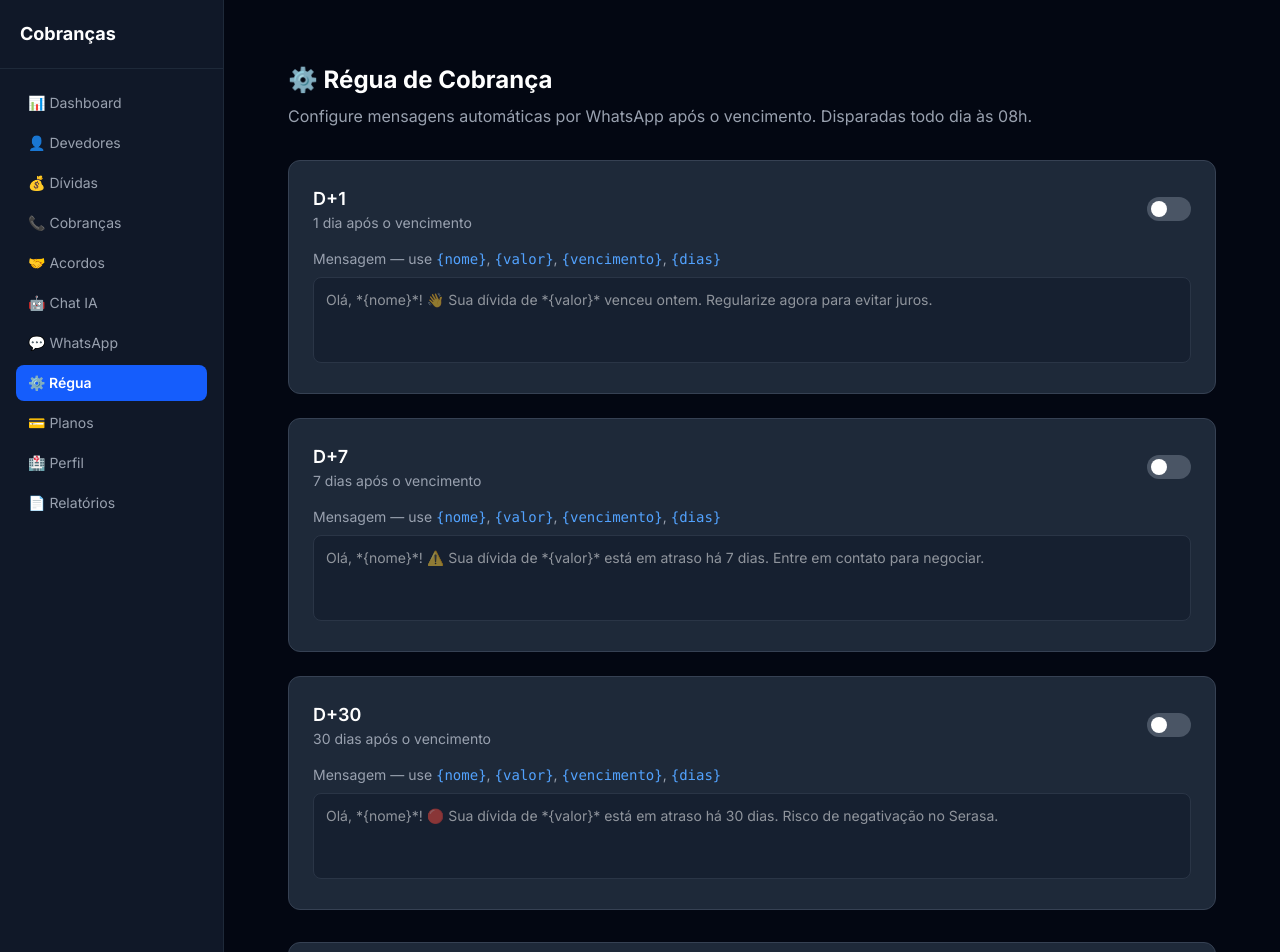
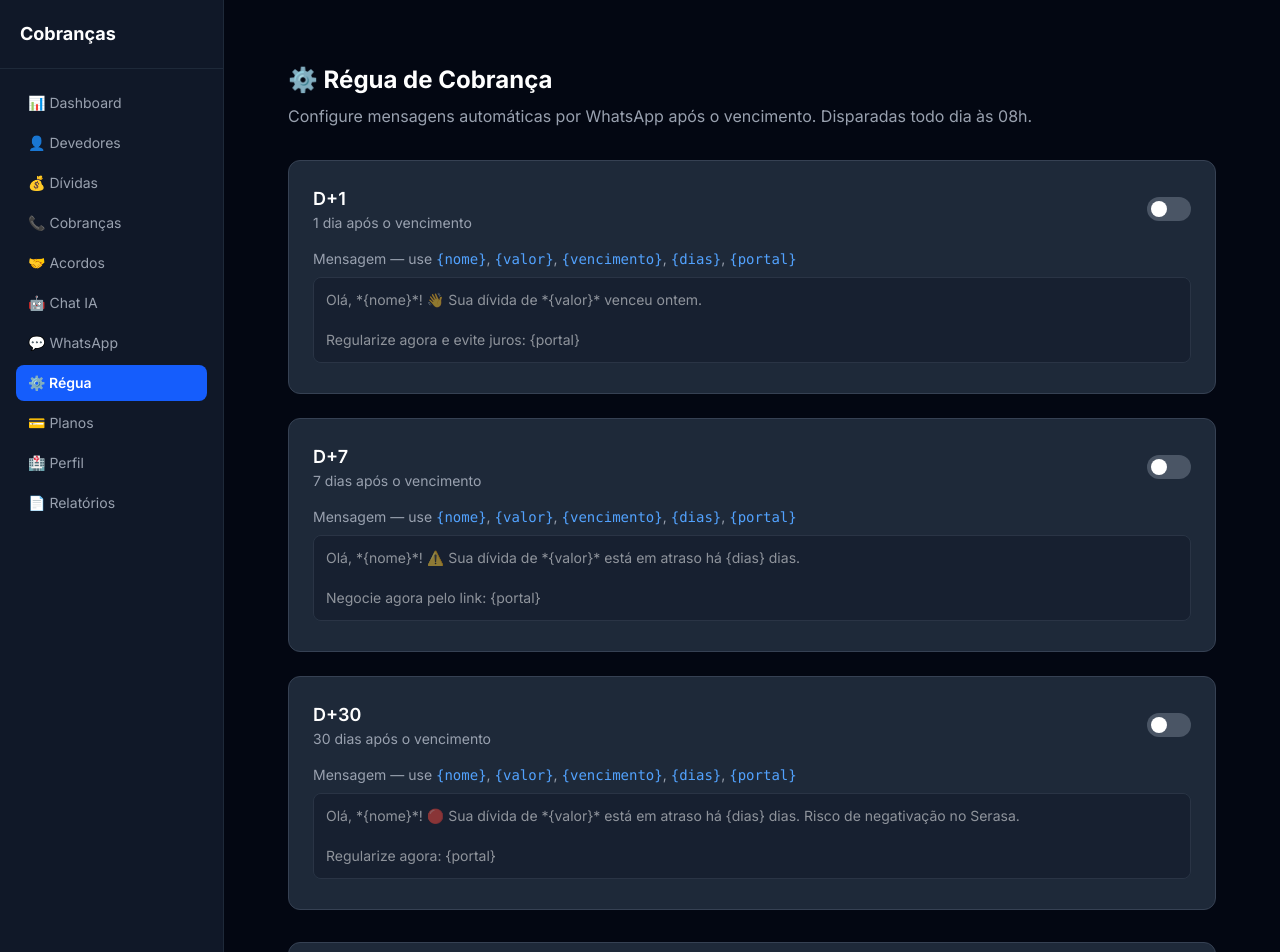
Before and after one commit to uriartegui/dividas, a Next.js app in the folder frontend/: page /dashboard/collection-rules in a window 1280 px wide. Shown: the top 952 px of the page. Built offline with nearby package versions, Linux system fonts and the light colour scheme; no server answers; sample sign-in values are in the browser's storage.

Commit message:
feat: add portal link to collection rule templates

```diff
--- a/frontend/app/dashboard/collection-rules/page.tsx
+++ b/frontend/app/dashboard/collection-rules/page.tsx
@@ -4,9 +4,9 @@ import api from "@/lib/api";
 import toast, { Toaster } from "react-hot-toast";
 
 const DEFAULT_TEMPLATES = {
-  1: "Olá, *{nome}*! 👋 Sua dívida de *{valor}* venceu ontem. Regularize agora para evitar juros.",
-  7: "Olá, *{nome}*! ⚠️ Sua dívida de *{valor}* está em atraso há 7 dias. Entre em contato para negociar.",
-  30: "Olá, *{nome}*! 🔴 Sua dívida de *{valor}* está em atraso há 30 dias. Risco de negativação no Serasa.",
+  1: "Olá, *{nome}*! 👋 Sua dívida de *{valor}* venceu ontem.\n\nRegularize agora e evite juros: {portal}\n\n_Departamento Financeiro_",
+  7: "Olá, *{nome}*! ⚠️ Sua dívida de *{valor}* está em atraso há {dias} dias.\n\nNegocie agora pelo link: {portal}\n\n_Departamento Financeiro_",
+  30: "Olá, *{nome}*! 🔴 Sua dívida de *{valor}* está em atraso há {dias} dias. Risco de negativação no Serasa.\n\nRegularize agora: {portal}\n\n_Departamento Financeiro_",
 };
 
 const PRESETS = [1, 7, 30];
@@ -123,7 +123,8 @@ export default function CollectionRulesPage() {
                   <code className="text-blue-400">{"{nome}"}</code>,{" "}
                   <code className="text-blue-400">{"{valor}"}</code>,{" "}
                   <code className="text-blue-400">{"{vencimento}"}</code>,{" "}
-                  <code className="text-blue-400">{"{dias}"}</code>
+                  <code className="text-blue-400">{"{dias}"}</code>,{" "}
+                  <code className="text-blue-400">{"{portal}"}</code>
                 </label>
                 <textarea
                   defaultValue={template}
```
Also changed, not shown: 1 other file (tests, documents, lock files or other folders).
